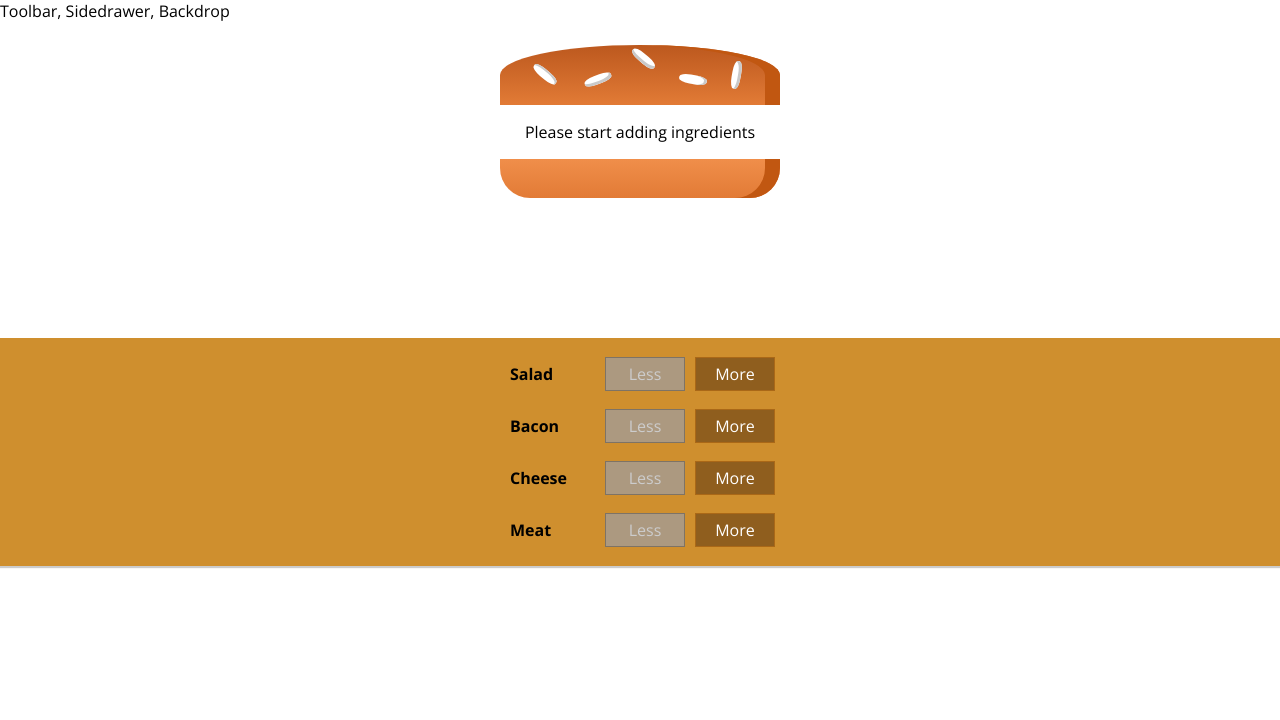
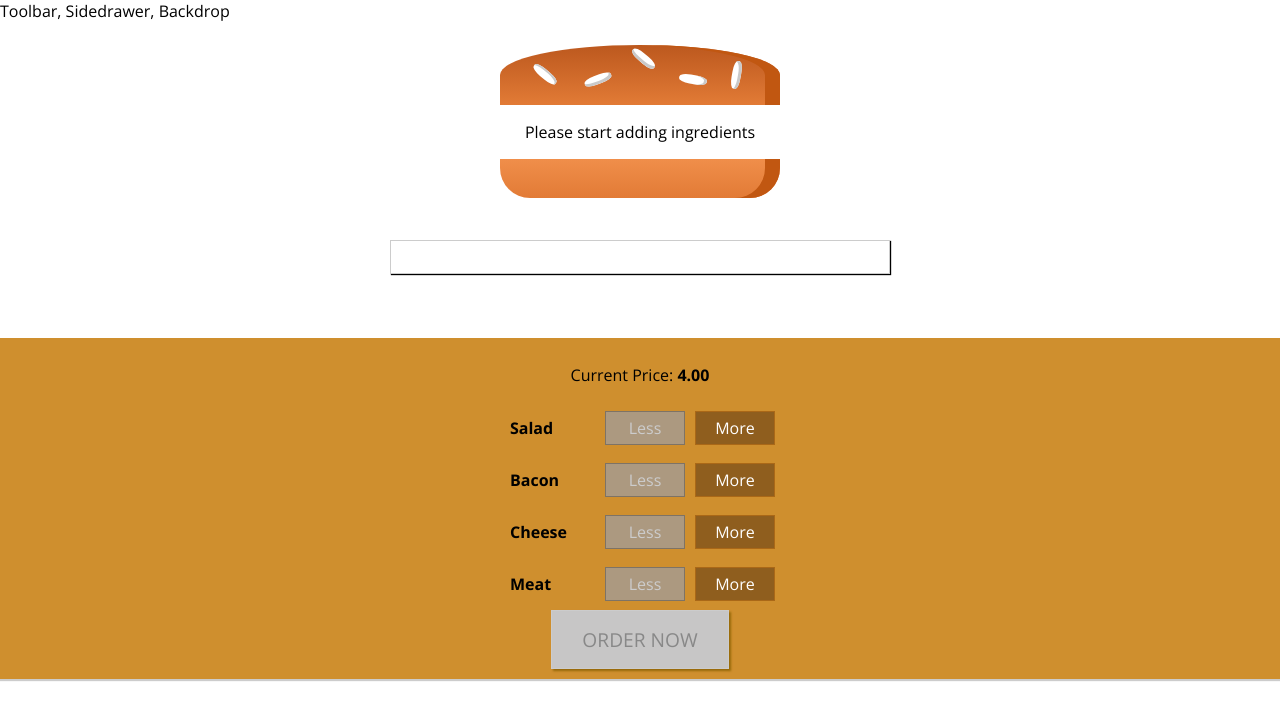
Before and after one commit to pintukumar1/Excellence, a React app: page / in a window 1280 px wide. Shown: the top 720 px of the page. Built offline with nearby package versions, Linux system fonts and the light colour scheme.

Commit message:
modal finished

```diff
--- a/src/components/Burger/BuildControls/BuildControls.js
+++ b/src/components/Burger/BuildControls/BuildControls.js
@@ -11,6 +11,7 @@ const controls = [
 
 const buildControls = (props) => (
     <div className={classes.BuildControls}>
+        <p>Current Price: <strong>{props.price.toFixed(2)}</strong></p>
         { controls.map(ctrl => (
             <BuildControl
                 key={ctrl.label}
@@ -20,6 +21,9 @@ const buildControls = (props) => (
                 disabled={props.disabled[ctrl.type]} />
            ))
         }
+        <button
+            className={classes.OrderButton}
+            disabled={!props.purchasable}>ORDER NOW</button>
     </div>
 )
 
--- a/src/components/Burger/BuildControls/BuildControls.module.css
+++ b/src/components/Burger/BuildControls/BuildControls.module.css
@@ -8,3 +8,45 @@
     margin: auto;
     padding: 10px 0;
 }
+
+
+.OrderButton {
+    background-color: #DAD735;
+    outline: none;
+    cursor: pointer;
+    border: 1px solid #966909;
+    color: #966909;
+    font-family: inherit;
+    font-size: 1.2em;
+    padding: 15px 30px;
+    box-shadow: 2px 2px 2px #966909;
+}
+
+.OrderButton:hover, .OrderButton:active {
+    background-color: #A0DB41;
+    border: 1px solid #966909;
+    color: #966909;
+}
+
+.OrderButton:disabled {
+    background-color: #C7C6C6;
+    cursor: not-allowed;
+    border: 1px solid #ccc;
+    color: #888888;
+}
+
+.OrderButton:not(:disabled) {
+    animation: enable 0.3s linear;
+}
+
+@keyframes enable {
+    0% {
+        transform: scale(1);
+    }
+    60% {
+        transform: scale(1.1);
+    }
+    100% {
+        transform: scale(1);
+    }
+}
--- a/src/components/Burger/Burger.js
+++ b/src/components/Burger/Burger.js
@@ -13,8 +13,6 @@ const burger = (props) => {
         return arr.concat(el)
     }, []);
 
-    console.log(transformedIngredients)
-
     if(transformedIngredients.length === 0){
         transformedIngredients = <p>Please start adding ingredients</p>
     }
--- /dev/null
+++ b/src/components/UI/Modal/Modal.js
@@ -0,0 +1,10 @@
+import React from "react";
+import classes from './Modal.module.css'
+
+const modal = (props) => (
+    <div className={classes.Modal}>
+        {props.children}
+    </div>
+)
+
+export default modal
--- /dev/null
+++ b/src/components/UI/Modal/Modal.module.css
@@ -0,0 +1,20 @@
+.Modal {
+    position: fixed;
+    z-index: 500;
+    background-color: white;
+    width: 70%;
+    border: 1px solid #ccc;
+    box-shadow: 1px 1px 1px black;
+    padding: 16px;
+    left: 15%;
+    top: 30%;
+    box-sizing: border-box;
+    transition: all 0.3s ease-out;
+}
+
+@media (min-width: 600px) {
+    .Modal {
+        width: 500px;
+        left: calc(50% - 250px);
+    }
+}
--- a/src/containers/BurgerBuilder/BurgerBuilder.js
+++ b/src/containers/BurgerBuilder/BurgerBuilder.js
@@ -2,6 +2,7 @@ import React, { Component } from "react";
 import Aux from '../../hoc/Auxiliary';
 import Burger from '../../components/Burger/Burger';
 import BuildControls from '../../components/Burger/BuildControls/BuildControls'
+import Modal from '../../components/UI/Modal/Modal'
 
 
 const INGREDIENT_PRICES = {
@@ -19,7 +20,19 @@ class BurgerBuilder extends Component {
             cheese: 0,
             meat: 0
         },
-        totalPrice: 4
+        totalPrice: 4,
+        purchasable: false
+    }
+
+    updatePurchaseState = (ingredients) => {
+        const sum = Object.keys(ingredients)
+        .map(igKey => {
+            return ingredients[igKey];
+        })
+        .reduce(( sum, el) => {
+            return sum + el;
+        }, 0)
+        this.setState({purchasable: sum > 0})
     }
 
     addIngredientHandler = (type) => {
@@ -33,6 +46,7 @@ class BurgerBuilder extends Component {
         const oldPrice = this.state.totalPrice;
         const newPrice = oldPrice + priceAddition;
         this.setState({ingredients: updatedIngredients, totalPrice: newPrice})
+        this.updatePurchaseState(updatedIngredients)
     }
 
     removeIngredientHandler = (type) => {
@@ -44,11 +58,12 @@ class BurgerBuilder extends Component {
         const updatedIngredients = {
             ...this.state.ingredients
         }
-        updatedIngredients[type] = updatedCount
+        updatedIngredients[type] = updatedCount;
         const priceDeduction = INGREDIENT_PRICES[type];
         const oldPrice = this.state.totalPrice;
         const newPrice = oldPrice - priceDeduction;
-        this.setState({ingredients: updatedIngredients, totalPrice: newPrice})
+        this.setState({ingredients: updatedIngredients, totalPrice: newPrice});
+        this.updatePurchaseState(updatedIngredients);
     }
 
     render() {
@@ -61,11 +76,14 @@ class BurgerBuilder extends Component {
 
         return (
             <Aux>
+                <Modal />
                 <Burger ingredients={this.state.ingredients}/>
                 <BuildControls
                     ingredientAdded={this.addIngredientHandler}
                     ingredientRemoved={this.removeIngredientHandler}
-                    disabled={disabledInfo}/>
+                    disabled={disabledInfo}
+                    price={this.state.totalPrice}
+                    purchasable={this.state.purchasable}/>
             </Aux>
         )
     }
```
Also changed, not shown: src/components/UI/Backdrop/Backdrop.js (added), src/components/UI/Backdrop/Backdrop.module.css (added).
